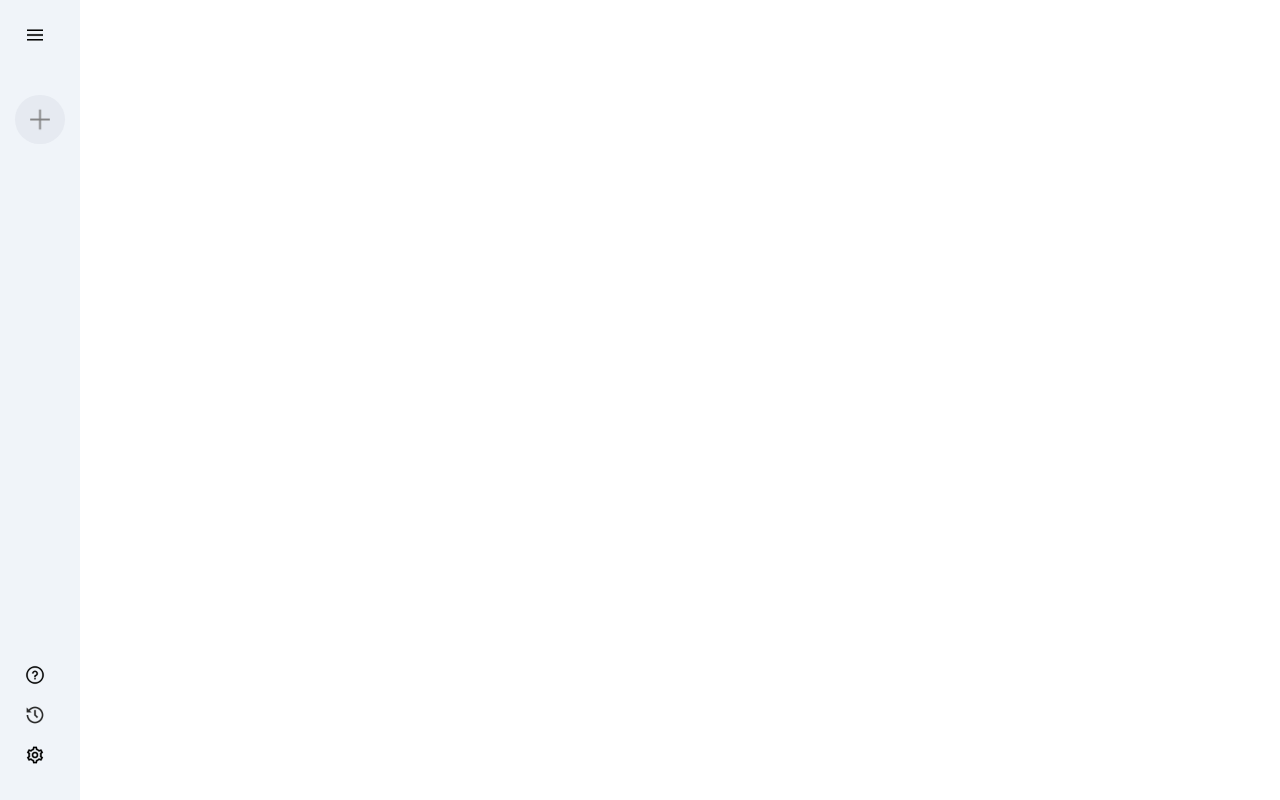
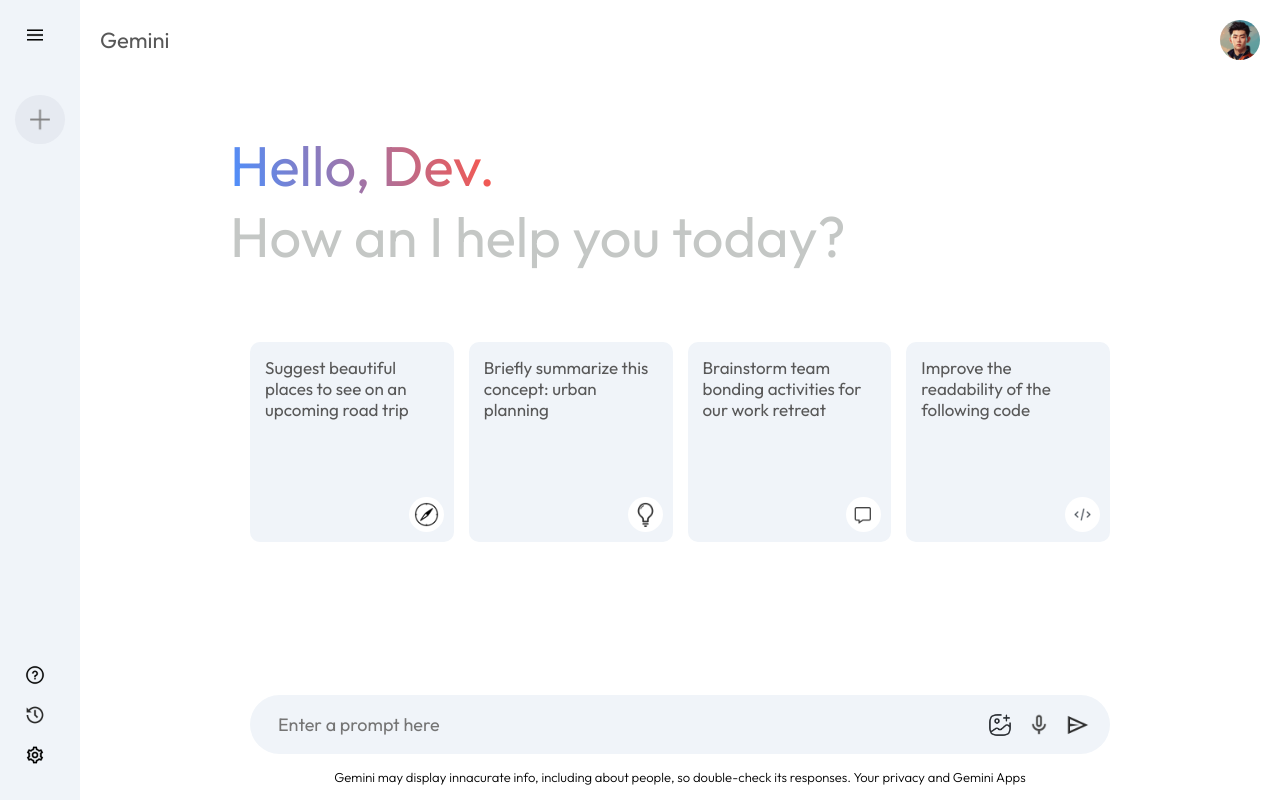
Before and after one commit to fnuadnan/gemini-clone, a React (Vite) app: page / in a window 1280 px wide. Built offline with nearby package versions, Linux system fonts and the light colour scheme.

Commit message:
Add Main component and import font family

```diff
--- a/src/App.tsx
+++ b/src/App.tsx
@@ -1,9 +1,11 @@
+import Main from "./components/Main/Main";
 import Sidebar from "./components/Sidebar/Sidebar";
 
 const App = () => {
   return (
     <>
       <Sidebar />
+      <Main />
     </>
   );
 };
--- /dev/null
+++ b/src/components/Main/Main.css
@@ -0,0 +1,119 @@
+.main {
+	flex: 1;
+	min-height: 100vh;
+	padding-bottom: 15vh;
+	position: relative;
+}
+
+.main .nav {
+	display: flex;
+	align-items: center;
+	justify-content: space-between;
+	font-size: 22px;
+	padding: 20px;
+	color: #585858;
+}
+
+.main .nav img {
+	width: 40px;
+	border-radius: 50%;
+}
+
+.main-container {
+	max-width: 900px;
+	margin: auto;
+}
+
+.main .greet {
+	margin: 50px 0px;
+	font-size: 56px;
+	color: #c4c7c5;
+	font-weight: 20px;
+}
+
+.main .greet span {
+	background: -webkit-linear-gradient(16deg, #4b90ff, #ff5546);
+	-webkit-background-clip: text;
+	-webkit-text-fill-color: transparent;
+}
+
+.main .cards{
+	display: grid;
+	grid-template-columns: repeat(auto-fill, minmax(180px, 1fr));
+	gap: 15px;
+	padding: 20px;
+}
+
+.main .card {
+	height: 200px;
+	padding: 15px;
+	background-color: #f0f4f9;
+	border-radius: 10px;
+	position: relative;
+	cursor: pointer;
+}
+
+.main .card img {
+	width: 35px;
+	padding: 5px;
+	position: absolute;
+	background-color: white;
+	border-radius: 20px;
+	bottom: 10px;
+	right: 10px;
+}
+
+.main .card p {
+	color: #585858;
+	font-size: 17px;
+}
+
+.main .card:hover {
+	background-color: #dfe4ea;
+}
+
+.main-bottom {
+	position: absolute;
+	bottom: 0;
+	width: 100%;
+	max-width: 900px;
+	padding: 0px 20px;
+	margin: auto;
+}
+
+.search-box {
+	display: flex;
+	align-items: center;
+	justify-content: space-between;
+	gap: 20px;
+	background-color: #f0f4f9;
+	padding: 10px 20px;
+	border-radius: 50px;
+}
+
+.search-box img {
+	width: 24px;
+	cursor: pointer;
+}
+
+.search-box input {
+	flex: 1;
+	background: transparent;
+	border: none;
+	outline: none;
+	padding: 8px;
+	font-size: 18px;
+}
+
+.search-box div {
+	display: flex;
+	align-items: center;
+	gap: 15px;
+}
+
+.main .bottom-info {
+	font-size: 13px;
+	margin: 15px auto;
+	text-align: center;
+	font-weight: 300;
+}
--- /dev/null
+++ b/src/components/Main/Main.tsx
@@ -0,0 +1,55 @@
+import { assets } from "../../assets/assets";
+import "./Main.css";
+
+const Main = () => {
+  return (
+    <div className="main">
+      <div className="nav">
+        <p>Gemini</p>
+        <img src={assets.user_icon} alt="" />
+      </div>
+      <div className="main-container">
+        <div className="greet">
+          <p>
+            <span>Hello, Dev.</span>
+          </p>
+          <p>How an I help you today?</p>
+        </div>
+        <div className="cards">
+          <div className="card">
+            <p>Suggest beautiful places to see on an upcoming road trip</p>
+            <img src={assets.compass_icon} alt="" />
+          </div>
+          <div className="card">
+            <p>Briefly summarize this concept: urban planning</p>
+            <img src={assets.bulb_icon} alt="" />
+          </div>
+          <div className="card">
+            <p>Brainstorm team bonding activities for our work retreat</p>
+            <img src={assets.message_icon} alt="" />
+          </div>
+          <div className="card">
+            <p>Improve the readability of the following code</p>
+            <img src={assets.code_icon} alt="" />
+          </div>
+        </div>
+        <div className="main-bottom">
+          <div className="search-box">
+            <input type="text" placeholder="Enter a prompt here" />
+            <div>
+              <img src={assets.gallery_icon} alt="" />
+              <img src={assets.mic_icon} alt="" />
+              <img src={assets.send_icon} alt="" />
+            </div>
+          </div>
+          <p className="bottom-info">
+            Gemini may display innacurate info, including about people, so
+            double-check its responses. Your privacy and Gemini Apps
+          </p>
+        </div>
+      </div>
+    </div>
+  );
+};
+
+export default Main;
--- a/src/index.css
+++ b/src/index.css
@@ -1,7 +1,11 @@
+
+@import url('https://fonts.googleapis.com/css2?family=Outfit:wght@100..900&display=swap');
+
 * {
   padding: 0;
   margin: 0;
   box-sizing: border-box;
+  font-family: Outfit;
 }
 #root{
   min-height: 100vh;
```
